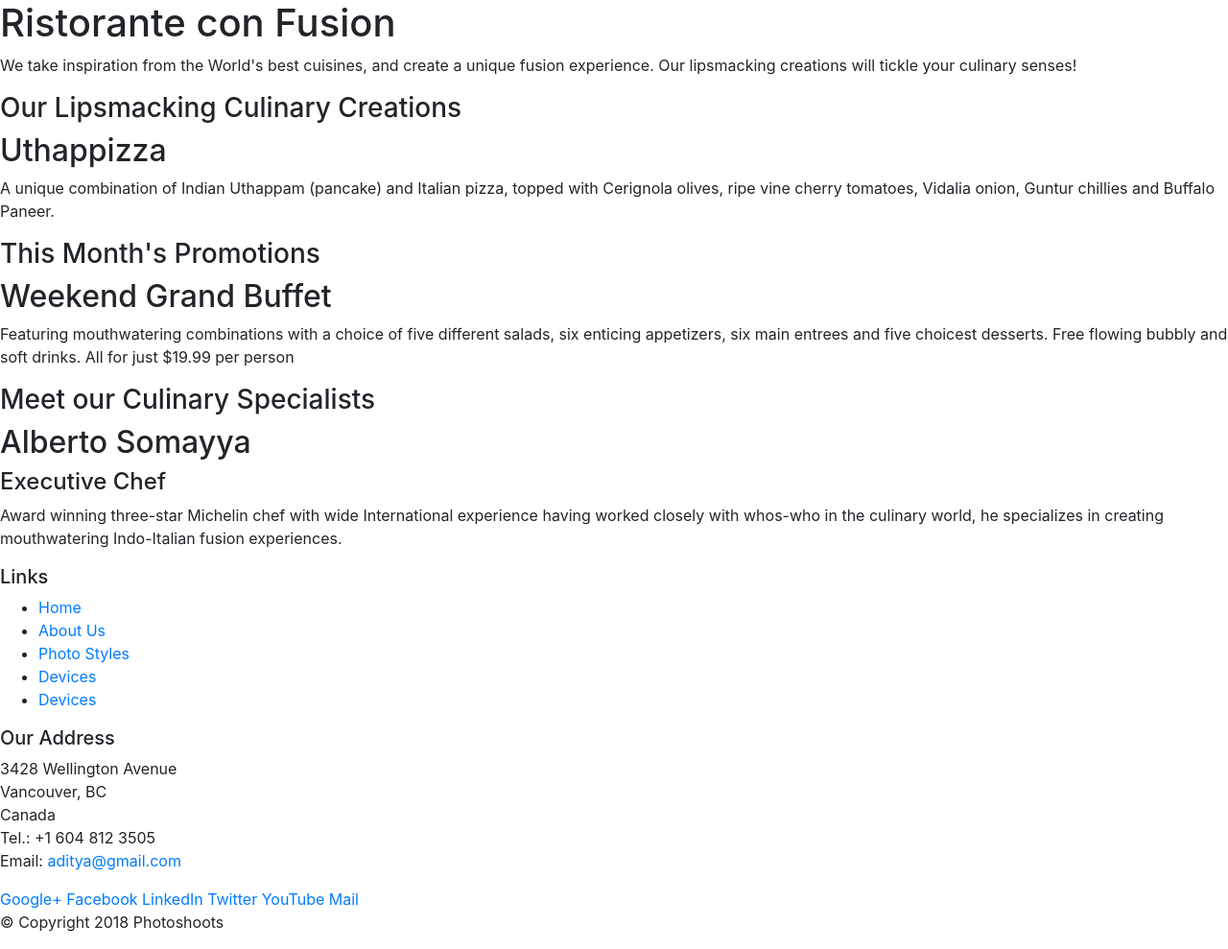
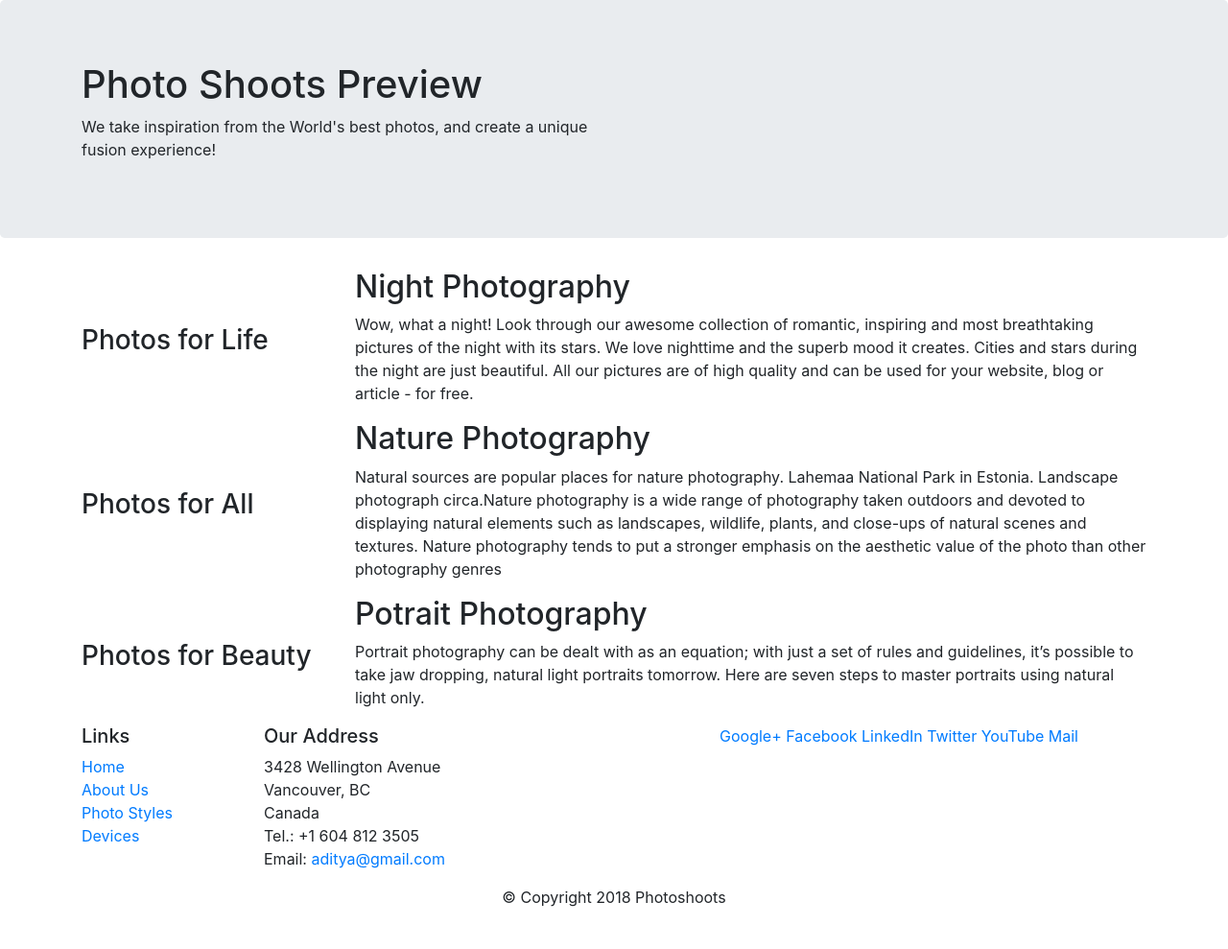
Before and after one commit to adi-howdy/Photoz, a website: page index.html in a window 1280 px wide. Shown: the whole page at 96% size. After the commit the page ends 963 px from the top, so only its background shows below. Drawn offline with nearby package versions, Linux system fonts and the light colour scheme.

Commit message:
Modifying Index.html page and adding css

```diff
--- a/index.html
+++ b/index.html
@@ -8,65 +8,65 @@
 
       <!-- Bootstrap CSS -->
       <link rel="stylesheet" href="node_modules/bootstrap/dist/css/bootstrap.min.css">
+      <link rel="stylesheet" href="css/sytle.css">
     <title>Photos</title>
 </head>
  <body>
-     <header>
-        <div>
-            <div>
-                <div>
-                    <h1>Ristorante con Fusion</h1>
-                    <p>We take inspiration from the World's best cuisines, and create a unique fusion experience. Our lipsmacking creations will tickle your culinary senses!</p>
+     <header class = "jumbotron">
+        <div class = "container">
+            <div class = "row row-header">
+                <div class = "col-12 col-sm-6">
+                    <h1>Photo Shoots Preview</h1>
+                    <p>We take inspiration from the World's best photos, and create a unique fusion experience!</p>
                 </div>
                 <div>
                 </div>
             </div>
         </div>
     </header>
-     <div>
-        <div>
-            <div>
-                <h3>Our Lipsmacking Culinary Creations</h3>
+     <div class ="container">
+        <div class ="row row-content align-items-center">
+            <div class = "col-12 col-sm-4 col-md-3">
+                <h3>Photos for Life</h3>
             </div>
-            <div>
-                <h2>Uthappizza</h2>
-                <p>A unique combination of Indian Uthappam (pancake) and Italian pizza, topped with Cerignola olives, ripe vine cherry tomatoes, Vidalia onion, Guntur chillies and Buffalo Paneer.</p>
+            <div class = "col col-sm col-md">
+                <h2>Night Photography</h2>
+                <p>Wow, what a night! Look through our awesome collection of romantic, inspiring and most breathtaking pictures of the night with its stars. We love nighttime and the superb mood it creates. Cities and stars during the night are just beautiful. All our pictures are of high quality and can be used for your website, blog or article - for free. </p>
             </div>
         </div>
-         <div>
-            <div>
-                <h3>This Month's Promotions</h3>
+        <div class = "row row-content align-items-center">
+            <div class = "col-12 col-sm-4 col-md-3">
+                <h3>Photos for All</h3>
             </div>
-            <div>
-                <h2>Weekend Grand Buffet</h2>
-                <p>Featuring mouthwatering combinations with a choice of five different salads, six enticing appetizers, six main entrees and five choicest desserts. Free flowing bubbly and soft drinks. All for just $19.99 per person </p>
+            <div class = "col col-sm col-md">
+                <h2>Nature Photography</h2>
+                <p>
+                        Natural sources are popular places for nature photography. Lahemaa National Park in Estonia. Landscape photograph circa.Nature photography is a wide range of photography taken outdoors and devoted to displaying natural elements such as landscapes, wildlife, plants, and close-ups of natural scenes and textures. Nature photography tends to put a stronger emphasis on the aesthetic value of the photo than other photography genres </p>
             </div>
         </div>
-         <div>
-            <div>
-                <h3>Meet our Culinary Specialists</h3>
+        <div class = "row row-content align-items-center">
+            <div class = "col-12 col-sm-4 col-md-3">
+                <h3>Photos for Beauty</h3>
             </div>
-            <div>
-                <h2>Alberto Somayya</h2>
-                <h4>Executive Chef</h4>
-                <p>Award winning three-star Michelin chef with wide International experience having worked closely with whos-who in the culinary world, he specializes in creating mouthwatering Indo-Italian fusion experiences. </p>
+            <div class = "col col-sm col-md">
+                <h2>Potrait Photography</h2>
+                <p>Portrait photography can be dealt with as an equation; with just a set of rules and guidelines, it’s possible to take jaw dropping, natural light portraits tomorrow. Here are seven steps to master portraits using natural light only.</p>
             </div>
         </div>
     </div>
-     <footer>
-        <div>
-            <div>
-                <div>
+     <footer class = "footer">
+        <div class = "container">
+            <div class = "row">
+                <div class = "col-12 col-sm-2">
                     <h5>Links</h5>
-                    <ul>
+                    <ul class = "list-unstyled">
                         <li><a href="#">Home</a></li>
                         <li><a href="#">About Us</a></li>
                         <li><a href="#">Photo Styles</a></li>
                         <li><a href="#">Devices</a></li>
-                        <li><a href="#">Devices</a></li>
                     </ul>
                 </div>
-                <div>
+                <div class = "col-12 col-sm-5">
                     <h5>Our Address</h5>
                     <address>
 		              3428 Wellington Avenue<br>
@@ -77,7 +77,7 @@
 		           </address>
                 </div>
                 <div>
-                    <div>
+                    <div class = "col-12 col-sm">
                         <a href="http://google.com/+">Google+</a>
                         <a href="http://www.facebook.com/profile.php?id=">Facebook</a>
                         <a href="http://www.linkedin.com/in/">LinkedIn</a>
@@ -87,8 +87,8 @@
                     </div>
                 </div>
            </div>
-           <div>
-                <div>
+           <div class = "row  justify-content-center">
+                <div class = "col-auto">
                     <p>© Copyright 2018 Photoshoots</p>
                 </div>
            </div>
```
